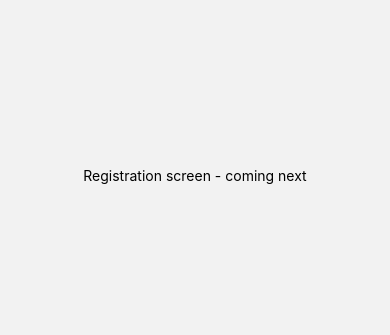
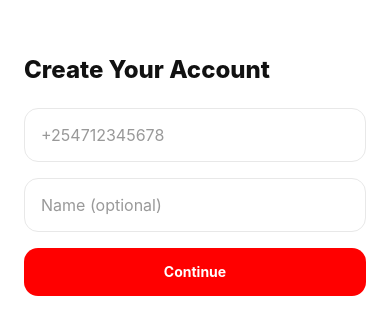
Before and after one commit to Mulih/gas-mlangoni, a React Native app in the folder mobile/: screen /Registration in a window 390 px wide. Shown: the part 247-582 px from the top of the page. Built offline with nearby package versions, Linux system fonts and the light colour scheme.

Commit message:
feat: enhance RegistrationScreen with form inputs and API integration

```diff
--- a/mobile/src/screens/RegistrationScreen.tsx
+++ b/mobile/src/screens/RegistrationScreen.tsx
@@ -1,13 +1,74 @@
-import { View, Text, StyleSheet } from "react-native";
+import { useState } from "react";
+import { View, Text, TextInput, StyleSheet, ActivityIndicator } from "react-native";
+import type { NativeStackScreenProps } from "@react-navigation/native-stack";
+import type { RootStackParamList } from "../navigation/types";
+import { PrimaryButton } from "../components/PrimaryButton";
+import { colors } from "../theme/colors";
+import { spacing } from "../theme/spacing";
+import { api, ApiError } from "../api/client";
 
-export function RegistrationScreen() {
+type Props = NativeStackScreenProps<RootStackParamList, "Registration">;
+
+// matches the backend's own regex exactly (createCustomerSchema on the
+// server) - checking the same rule here catches a bad number instantly,
+// before a network round-trip, not after one fails.
+const PHONE_REGEX = /^\+254\d{9}$/;
+
+export function RegistrationScreen({ navigation }: Props) {
+    const [phone, setPhone] = useState("");
+    const [name, setName] = useState("");
+    const [error, setError] = useState<string | null>(null);
+    const [loading, setLoading] = useState(false);
+
+    async function handleSubmit() {
+        setError(null);
+        if (!PHONE_REGEX.test(phone)) {
+            setError("Phone must be in the format +254XXXXXXXX");
+            return;
+        }
+
+        setLoading(true);
+        try {
+            const customer = await api.post<{ id: string }>("/customers", { phone, name: name || undefined });
+            navigation.replace("Home", { customerId: customer.id });
+        } catch (err) {
+            setError(err instanceof ApiError ? err.message : "Something went wrong. Please try again.");
+        } finally {
+            setLoading(false);
+        }
+    }
+
     return (
         <View style={styles.container}>
-            <Text>Registration screen - coming next</Text>
+            <Text style={styles.title}>Create Your Account</Text>
+
+            <TextInput
+              style={styles.input}
+              placeholder="+254712345678"
+              placeholderTextColor={colors.textMuted}
+              keyboardType="phone-pad"
+              value={phone}
+              onChangeText={setPhone}
+              autoCapitalize="none"
+            />
+            <TextInput
+              style={styles.input}
+              placeholder="Name (optional)"
+              placeholderTextColor={colors.textMuted}
+              value={name}
+              onChangeText={setName}
+            />
+
+            {error ? <Text style={styles.error}>{error}</Text> : null}
+
+            {loading ? <ActivityIndicator color={colors.primary} /> : <PrimaryButton title="Continue" onPress={handleSubmit} />}
         </View>
     );
 }
 
 const styles = StyleSheet.create({
-    container: { flex: 1, alignItems: "center", justifyContent: "center" },
+    container: { flex: 1, backgroundColor: colors.white, padding: spacing[6], justifyContent: "center" },
+    title: { fontSize: 24, fontWeight: "800", color: colors.textPrimary, marginBottom: spacing[6] },
+    input: { borderWidth: 1, borderColor: colors.borderLight, borderRadius: 14, padding: spacing[4], marginBottom: spacing[4], fontSize: 16, color: colors.textPrimary },
+    error: { color: colors.error, marginBottom: spacing[4], fontSize: 13 },
 });
```
